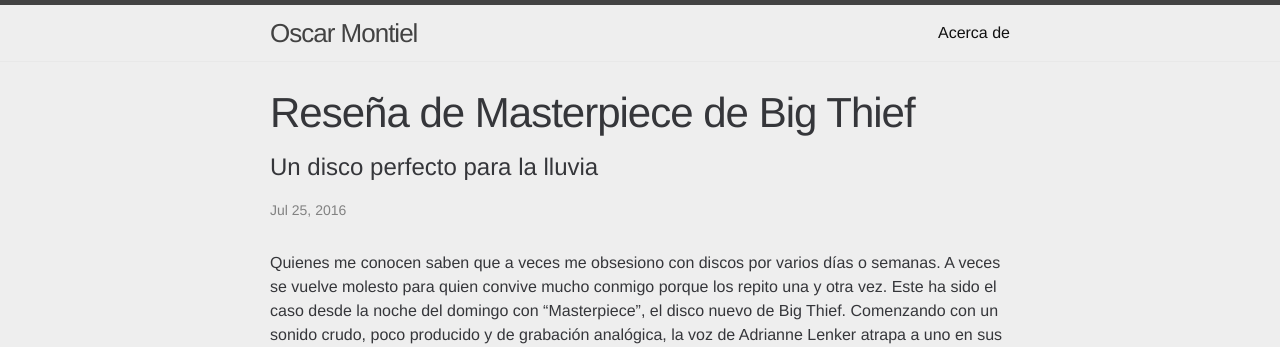
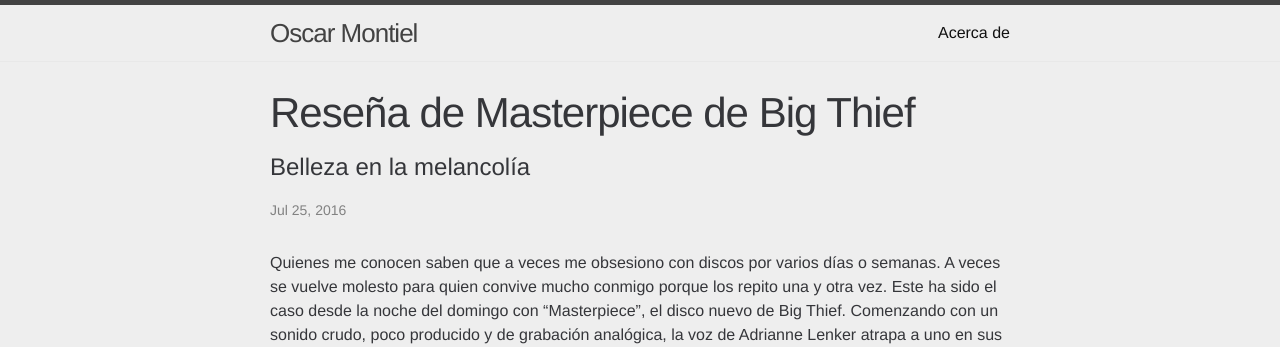
Before and after one commit to tlacoyodefrijol/tlacoyodefrijol.github.io, a Jekyll site: the page built from _posts/2016/2016-07-25-big-thief-review.markdown, in a window 1280 px wide. Shown: the top 347 px of the page. Built offline with Jekyll 4.4.1, drawn with Linux system fonts in a browser that asks for light colours.

Commit message:
change subtitle

```diff
--- a/_posts/2016/2016-07-25-big-thief-review.markdown
+++ b/_posts/2016/2016-07-25-big-thief-review.markdown
@@ -3,7 +3,7 @@ layout: "post"
 title: "Reseña de Masterpiece de Big Thief"
 date: "2016-07-25"
 categories: music
-excerpt: Un disco perfecto para la lluvia
+excerpt: Belleza en la melancolía
 ---
 Quienes me conocen saben que a veces me obsesiono con discos por varios días o semanas. A veces se vuelve molesto para quien convive mucho conmigo porque los repito una y otra vez. Este ha sido el caso desde la noche del domingo con "Masterpiece", el disco nuevo de Big Thief. Comenzando con un sonido crudo, poco producido y de grabación analógica, la voz de Adrianne Lenker atrapa a uno en sus acordes melancólicos.
 De ahí avanza a sonidos conocidos, situaciones extrañas y amores raros.
```
